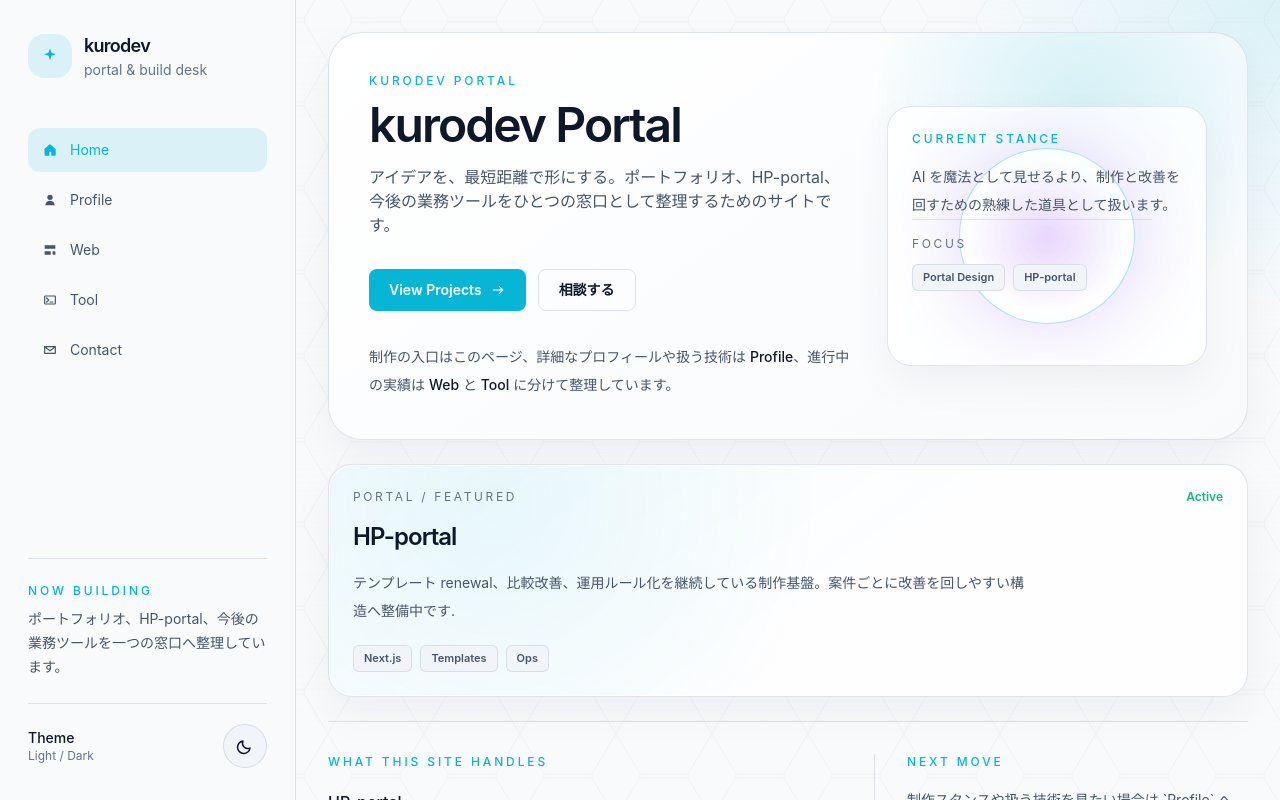
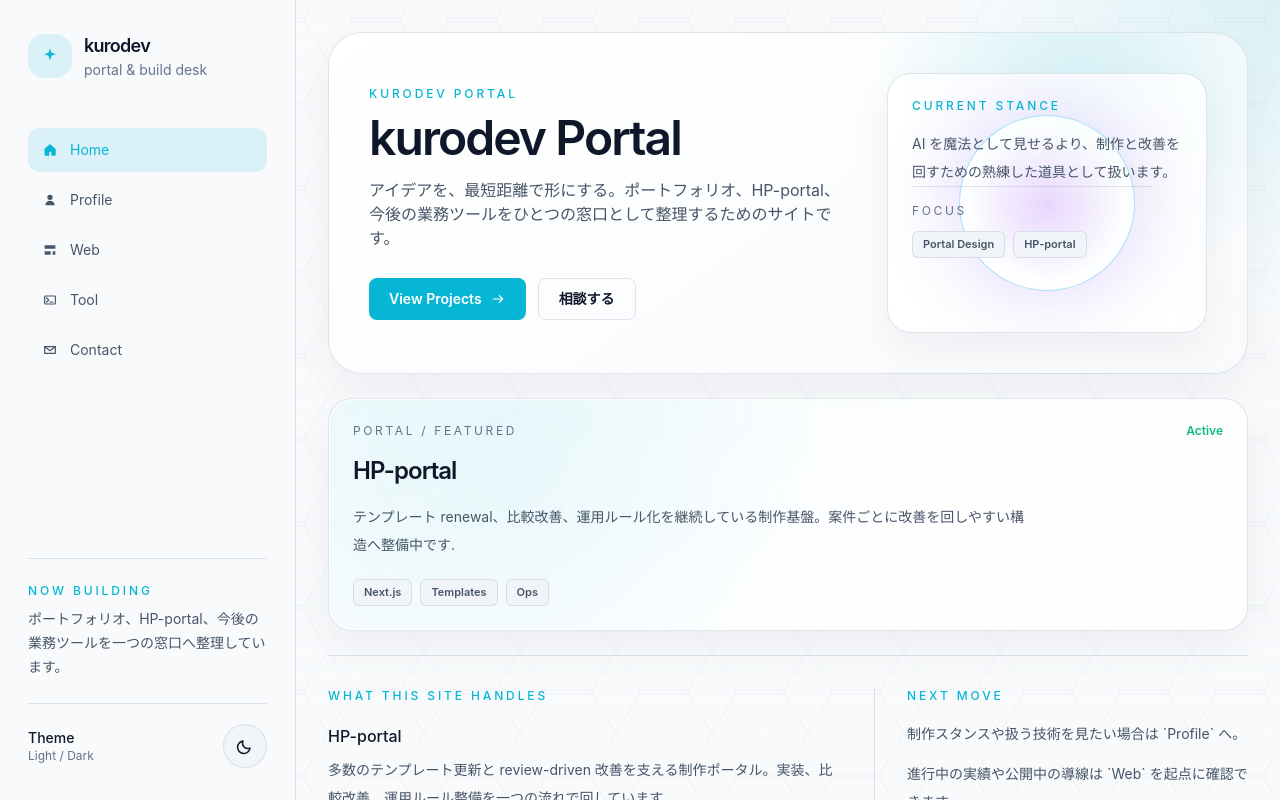
Before and after one commit to kurodev-web-tools/kurodev-hp, a Next.js app: page / in a window 1280 px wide. Built offline with nearby package versions, Linux system fonts and the light colour scheme.

Commit message:
Refine Home profile and card presentation

```diff
--- a/app/page.js
+++ b/app/page.js
@@ -16,15 +16,10 @@ export default function HomePage() {
               title="kurodev Portal"
               body="アイデアを、最短距離で形にする。ポートフォリオ、HP-portal、今後の業務ツールをひとつの窓口として整理するためのサイトです。"
             />
-            <div className="mt-8 flex flex-wrap gap-3">
+            <div className="mt-7 flex flex-wrap gap-3">
               <PrimaryButton href="/web">View Projects</PrimaryButton>
               <GhostButton href="/contact">相談する</GhostButton>
             </div>
-            <p className="mt-8 max-w-xl text-sm leading-7 text-[var(--text-soft)]">
-              制作の入口はこのページ、詳細なプロフィールや扱う技術は <span className="font-medium text-[var(--text)]">Profile</span>
-              、進行中の実績は <span className="font-medium text-[var(--text)]">Web</span> と
-              <span className="font-medium text-[var(--text)]"> Tool</span> に分けて整理しています。
-            </p>
           </div>
           <BentoCard className="relative min-h-[260px] overflow-hidden">
             <div className="absolute inset-0 bg-[radial-gradient(circle_at_center,rgba(168,85,247,0.3),transparent_38%)] opacity-80" />
```
Also changed, not shown: 1 other file (tests, documents, lock files or other folders).
